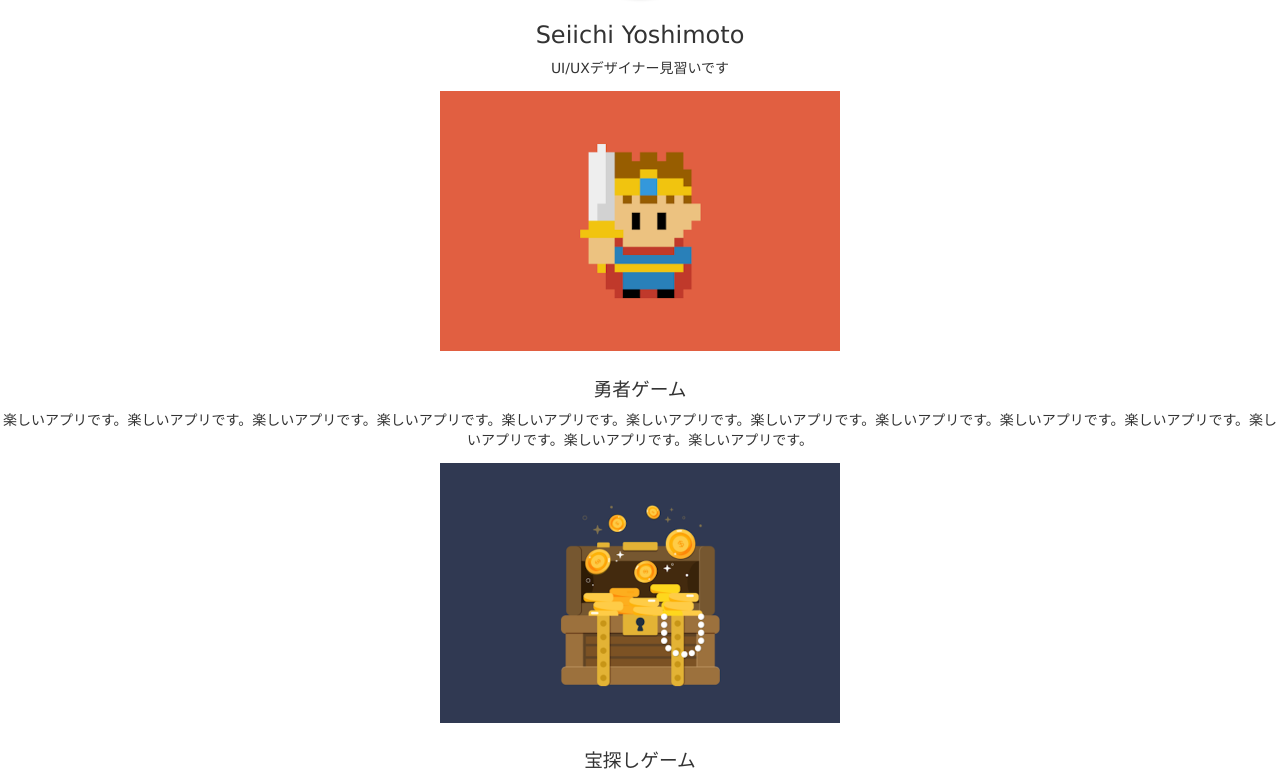
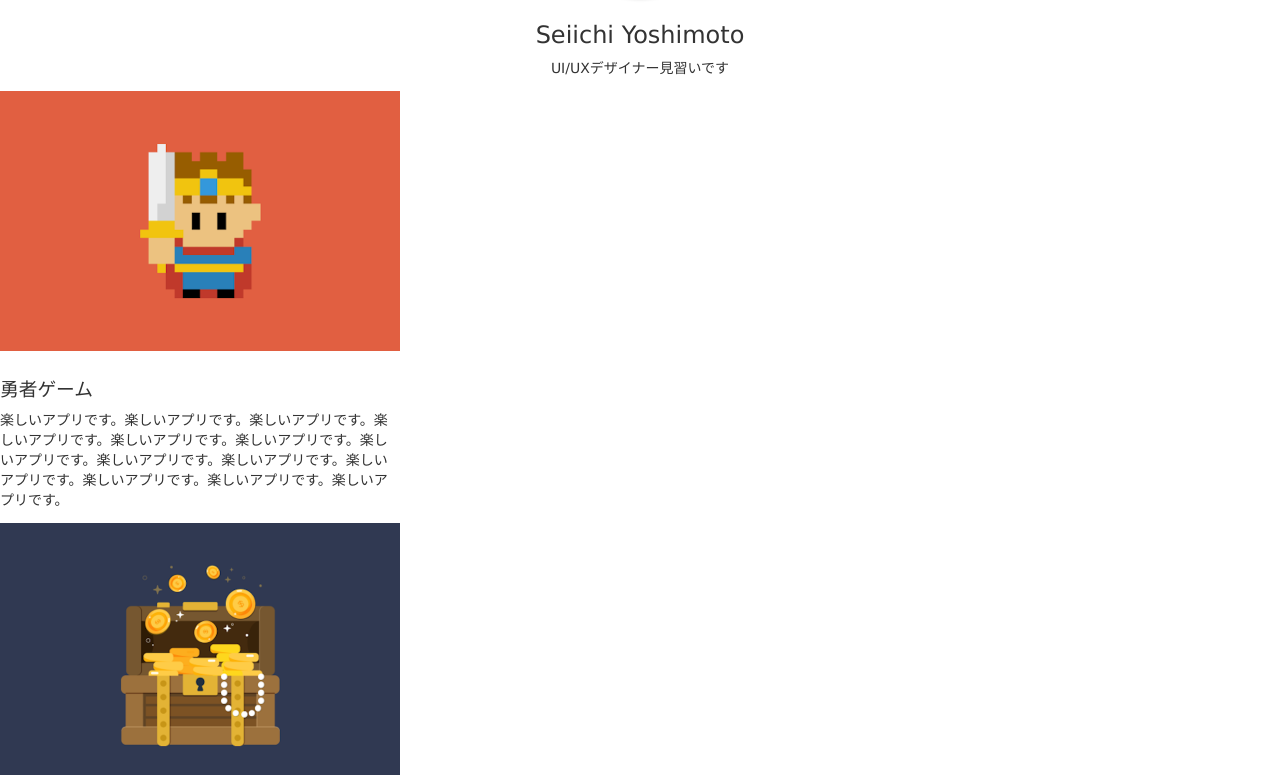
Before and after one commit to githubyosshi/myportfolio, a plain HTML site: page index.html in a window 1280 px wide. Shown: the part 473-1248 px from the top of the page. Drawn offline with Linux system fonts and the light colour scheme.

Commit message:
Styling using div tags commit

```diff
--- a/css/styles.css
+++ b/css/styles.css
@@ -80,3 +80,20 @@ section p {
   /* box-shadow: 10px 10px 5px black; */
   box-shadow: 0 0 5px gray;
 }
+
+.works {
+  width: 400px;
+}
+
+/* .works h1 {
+  text-align: left;
+}
+
+.works p {
+  text-align: left;
+} */
+
+.works h1,
+.works p {
+  text-align: left;
+}
--- a/index.html
+++ b/index.html
@@ -35,6 +35,7 @@
     <h1>Seiichi Yoshimoto</h1>
     <p>UI/UXデザイナー見習いです</p>
 
+    <div class="works">
       <section>
         <img src="img/work1.png" width="400" height="260" alt="勇者ゲーム">
         <h1>勇者ゲーム</h1>
@@ -52,7 +53,9 @@
         <h1>神経衰弱</h1>
         <p>楽しいアプリです。楽しいアプリです。楽しいアプリです。楽しいアプリです。楽しいアプリです。楽しいアプリです。楽しいアプリです。楽しいアプリです。楽しいアプリです。楽しいアプリです。楽しいアプリです。楽しいアプリです。楽しいアプリです。</p>
       </section>
+    </div>
   </section>
+
 
 <footer>
   <ul>
```
Lines whose indentation alone changed are shown as unchanged.
